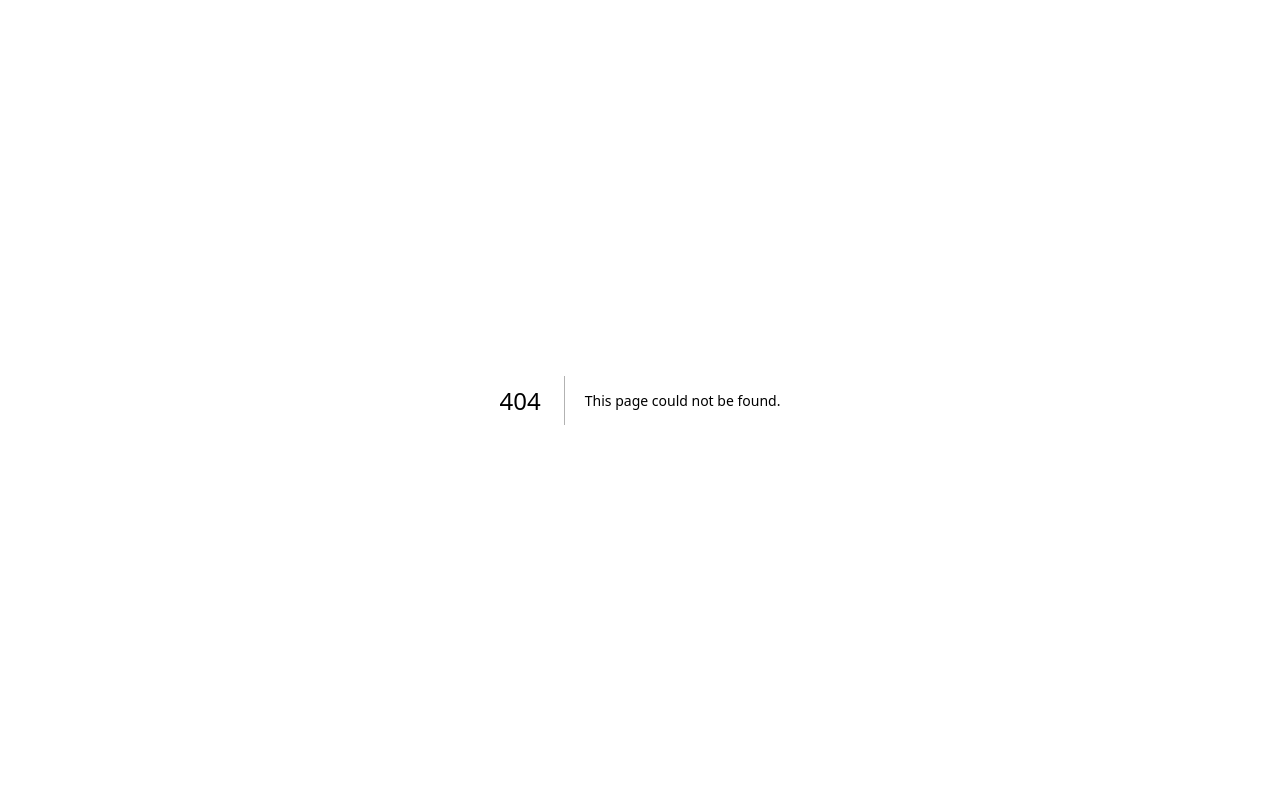
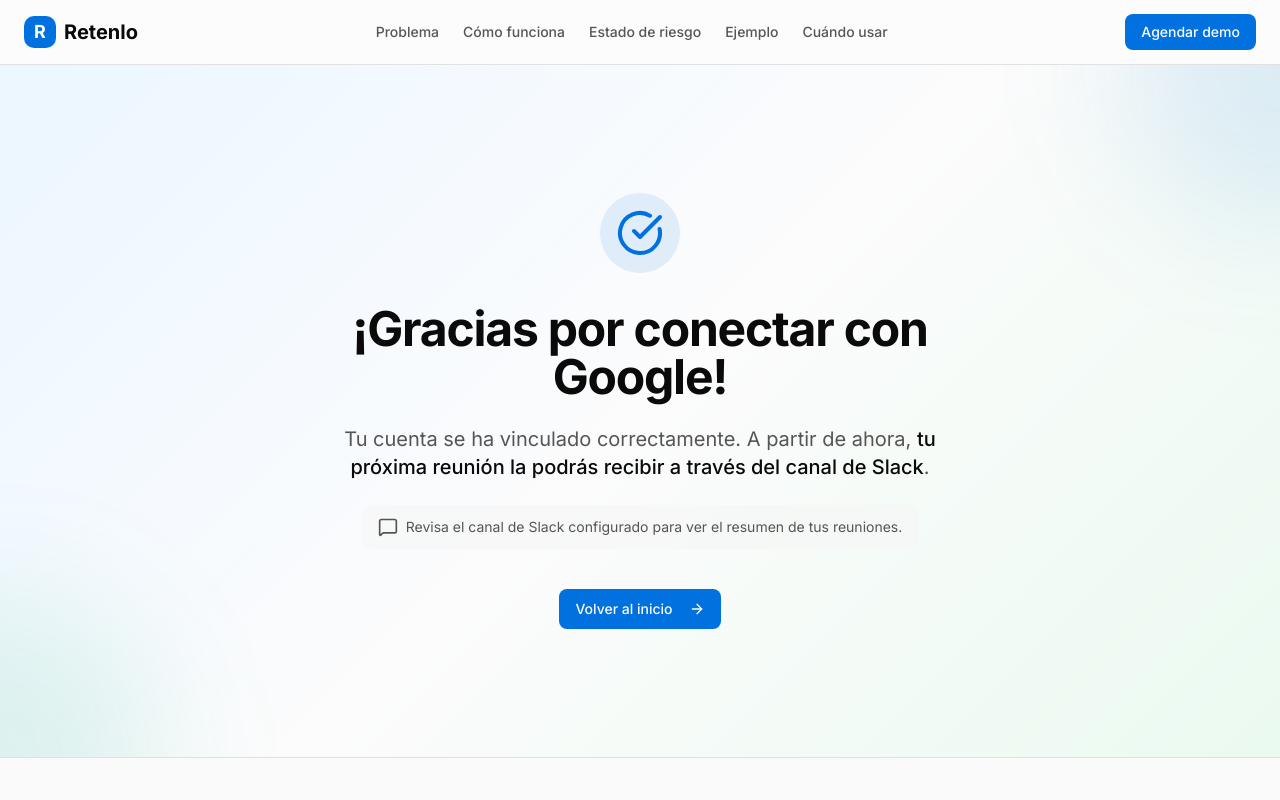
Before and after one commit to luch1u/landing-retenlo, a Next.js app: page /google-success in a window 1280 px wide. Before the commit this address had no page. Shown: the top 800 px of the page. Built offline with nearby package versions, Linux system fonts and the light colour scheme.

Commit message:
✨ New page for success connecting google account

```diff
--- /dev/null
+++ b/src/app/google-success/page.tsx
@@ -0,0 +1,58 @@
+import Link from "next/link";
+import { Button } from "@/components/ui/button";
+import { Header } from "@/components/header";
+import { Footer } from "@/components/footer";
+import { CheckCircle, MessageSquare, ArrowRight } from "lucide-react";
+import type { Metadata } from "next";
+
+export const metadata: Metadata = {
+  title: "Conexión exitosa | Retenlo",
+  description: "Has conectado tu cuenta de Google con Retenlo. Recibirás tu próxima reunión a través de Slack.",
+};
+
+export default function GoogleSuccessPage() {
+  return (
+    <div className="flex min-h-screen flex-col">
+      <Header />
+
+      <main className="flex-1">
+        <section className="hero-gradient relative overflow-hidden py-20 md:py-32">
+          <div className="container mx-auto px-4 md:px-6">
+            <div className="flex flex-col items-center text-center max-w-2xl mx-auto">
+              <div className="mb-8 flex h-20 w-20 items-center justify-center rounded-full bg-primary/10">
+                <CheckCircle className="h-12 w-12 text-primary" />
+              </div>
+              <h1 className="text-3xl md:text-4xl lg:text-5xl font-bold tracking-tight mb-6">
+                ¡Gracias por conectar con Google!
+              </h1>
+              <p className="text-lg md:text-xl text-muted-foreground mb-6">
+                Tu cuenta se ha vinculado correctamente. A partir de ahora,{" "}
+                <span className="font-medium text-foreground">
+                  tu próxima reunión la podrás recibir a través del canal de Slack
+                </span>
+                .
+              </p>
+              <div className="flex items-center justify-center gap-2 rounded-lg bg-muted/50 px-4 py-3 text-muted-foreground mb-10">
+                <MessageSquare className="h-5 w-5 shrink-0" />
+                <span className="text-sm">
+                  Revisa el canal de Slack configurado para ver el resumen de tus reuniones.
+                </span>
+              </div>
+              <Button size="lg" asChild>
+                <Link href="/">
+                  Volver al inicio
+                  <ArrowRight className="ml-2 h-4 w-4" />
+                </Link>
+              </Button>
+            </div>
+          </div>
+
+          <div className="absolute -top-40 -right-40 h-80 w-80 rounded-full bg-primary/10 blur-3xl" />
+          <div className="absolute -bottom-40 -left-40 h-80 w-80 rounded-full bg-accent/10 blur-3xl" />
+        </section>
+      </main>
+
+      <Footer />
+    </div>
+  );
+}
```
